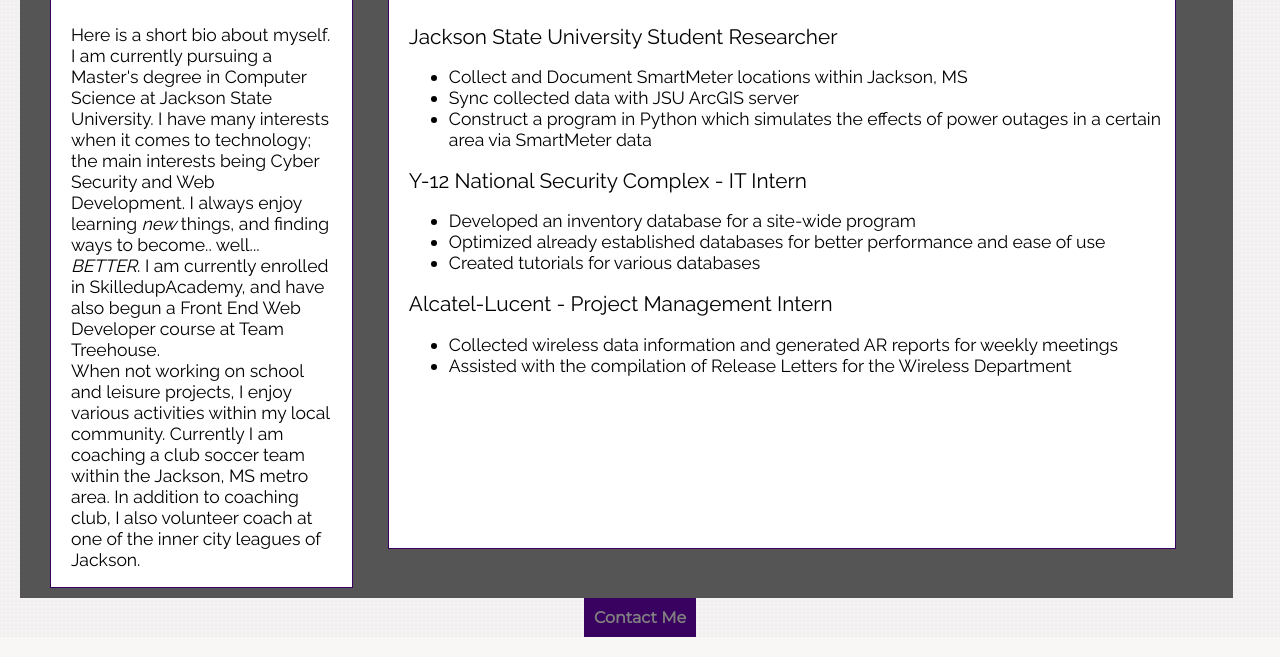
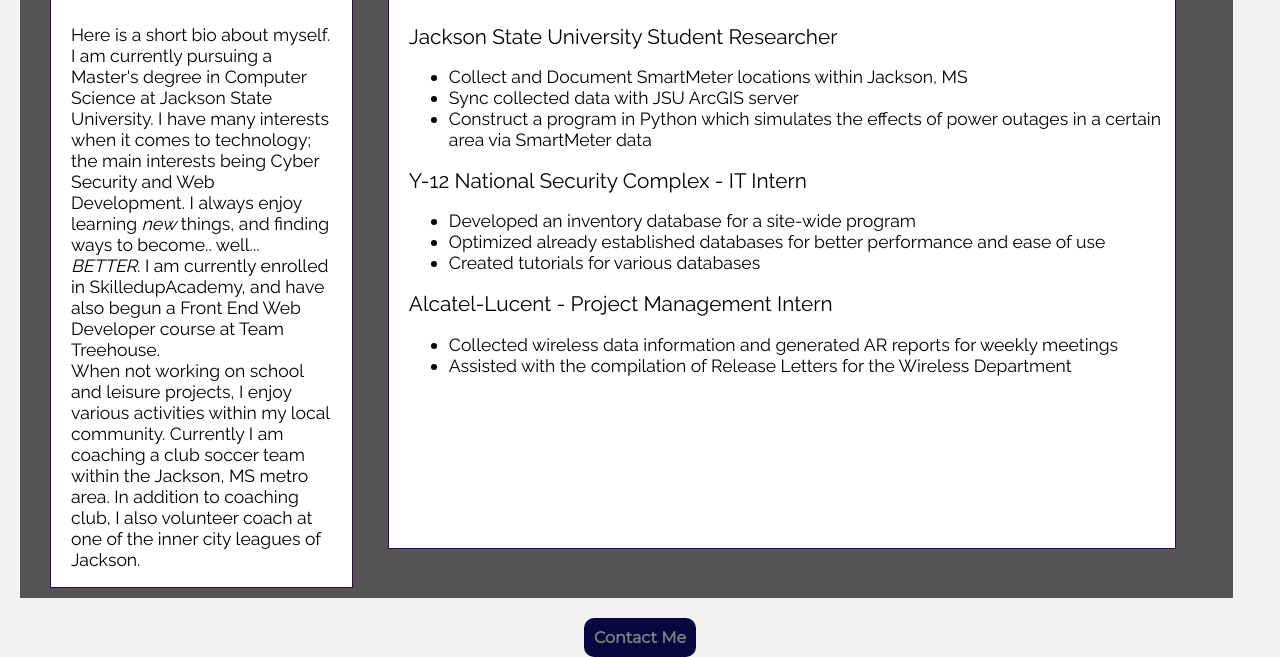
Before and after one commit to goagray/goagray.github.io, a plain HTML site: page index.html in a window 1280 px wide. Shown: the part 231-888 px from the top of the page. Drawn offline with Linux system fonts and the light colour scheme.

Commit message:
Changed background color to footer. Added margin
Also added bottom margin to maincontent

```diff
--- a/style.css
+++ b/style.css
@@ -59,9 +59,8 @@ footer {
   background: #555;
   overflow: hidden;
   margin-right: 27px;
+  margin-bottom: 20px;
 }
-
-
 
 .bio {
   vertical-align: top;
@@ -194,8 +193,9 @@ a:active {
   text-align: center;
   text-decoration: none;
   color: #8D8DE2;
-  background-color: #390160;
+  background-color: #06083F;
   padding: 10px;
   font-family: "Montserrat";
   font-weight: bold;
+  border-radius: 10px;
 }
```
